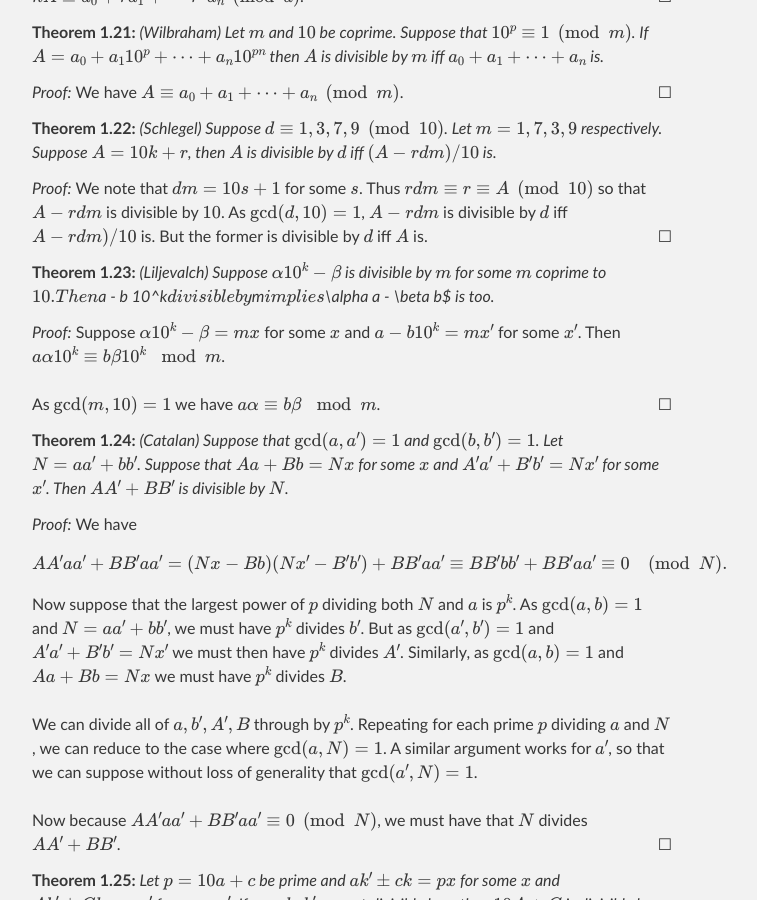
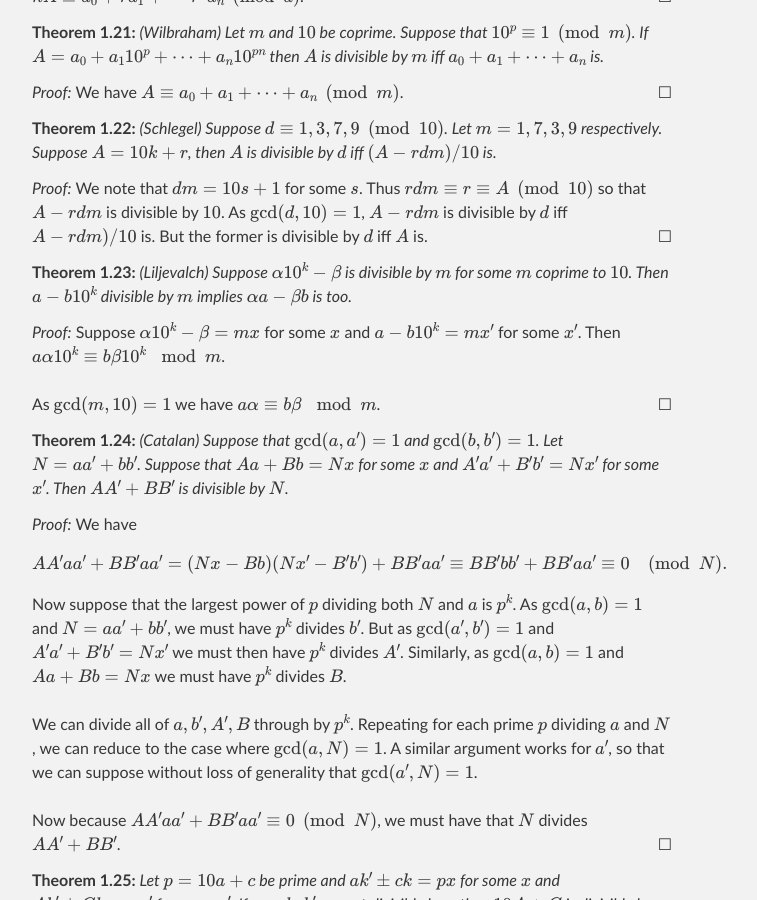
Before and after one commit to wbhart/SimpleMath, a Jekyll site: the page built from divisrules.html, in a window 1280 px wide and 900 px high, scrolled down 3592 px. Shown: the whole window, without its empty margins (288-1045 px from the left). Built offline with Jekyll 4.4.1, drawn with Linux system fonts in a browser that asks for light colours; formulas are drawn with MathJax 3.

Commit message:
Update divisrules.html

```diff
--- a/divisrules.html
+++ b/divisrules.html
@@ -205,7 +205,7 @@ by $10$. As $\gcd(d, 10) = 1$, $A - rdm$ is divisible by $d$ iff $A - rdm)/10$ i
 $A$ is.
 </proof>
 
-<theorem> (Liljevalch) Suppose $\alpha 10^k - \beta$ is divisible by $m$ for some $m$ coprime to $10. Then
+<theorem> (Liljevalch) Suppose $\alpha 10^k - \beta$ is divisible by $m$ for some $m$ coprime to $10$. Then
 $a - b 10^k$ divisible by $m$ implies $\alpha a - \beta b$ is too.
 </theorem>
 
```
